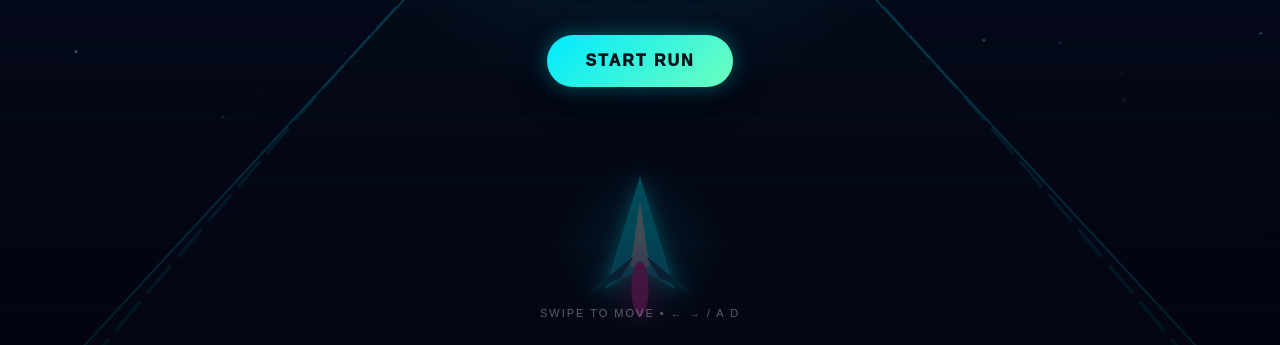
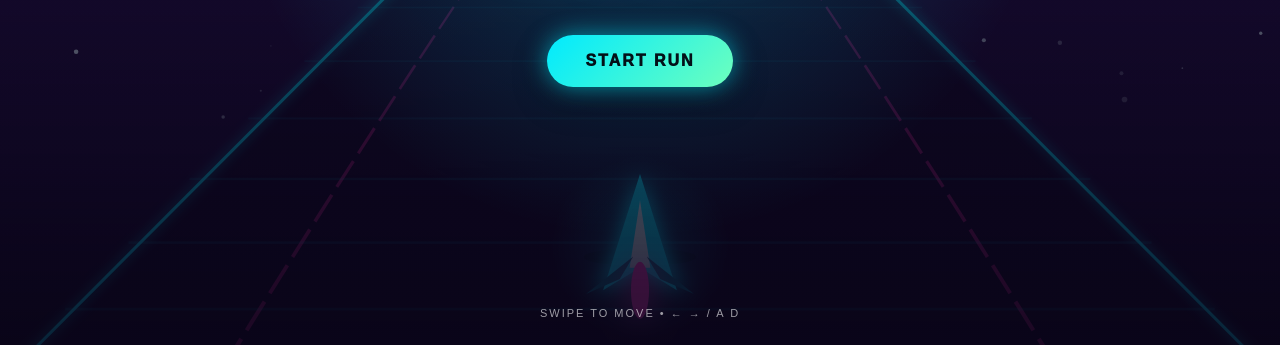
Before and after one commit to SDGames97/Test-version-beerunner, a plain HTML site: page index.html in a window 1280 px wide. Shown: the part 455-800 px from the top of the page. Drawn offline with Linux system fonts and the light colour scheme; animation ran at ten frames a second.

Commit message:
index.html aktualisieren

```diff
--- a/index.html
+++ b/index.html
@@ -4,7 +4,7 @@
 <meta charset="UTF-8">
 <meta name="viewport"
       content="width=device-width,initial-scale=1,maximum-scale=1,user-scalable=no,viewport-fit=cover">
-<meta name="theme-color" content="#050713">
+<meta name="theme-color" content="#0d0926">
 <meta name="apple-mobile-web-app-capable" content="yes">
 <meta name="mobile-web-app-capable" content="yes">
 <title>NEON RUSH</title>
@@ -22,7 +22,7 @@ html,body{
   width:100%;
   height:100%;
   overflow:hidden;
-  background:#050713;
+  background:#0d0926;
   font-family:Arial,Helvetica,sans-serif;
   color:white;
   touch-action:none;
@@ -57,19 +57,19 @@ canvas{
 }
 
 .stat{
-  background:rgba(8,12,30,.62);
-  border:1px solid rgba(255,255,255,.1);
+  background:rgba(20,15,50,.75);
+  border:1px solid rgba(255,255,255,.2);
   backdrop-filter:blur(14px);
   -webkit-backdrop-filter:blur(14px);
   border-radius:18px;
   padding:9px 13px;
-  box-shadow:0 8px 30px rgba(0,0,0,.25);
+  box-shadow:0 8px 30px rgba(0,0,0,.3);
 }
 
 .label{
   font-size:9px;
   letter-spacing:2px;
-  opacity:.5;
+  opacity:.7;
   font-weight:bold;
 }
 
@@ -110,7 +110,7 @@ canvas{
   width:120px;
   height:5px;
   border-radius:99px;
-  background:rgba(255,255,255,.1);
+  background:rgba(255,255,255,.2);
   overflow:hidden;
   display:none;
 }
@@ -130,8 +130,8 @@ canvas{
   justify-content:center;
   flex-direction:column;
   background:
-    radial-gradient(circle at 50% 35%,rgba(0,234,255,.12),transparent 35%),
-    linear-gradient(180deg,rgba(3,5,18,.35),rgba(3,5,18,.78));
+    radial-gradient(circle at 50% 35%,rgba(0,234,255,.25),transparent 50%),
+    linear-gradient(180deg,rgba(15,10,40,.4),rgba(10,5,25,.85));
   pointer-events:auto;
 }
 
@@ -142,16 +142,16 @@ canvas{
   letter-spacing:-5px;
   line-height:.9;
   text-shadow:
-    0 0 10px #00eaff,
-    0 0 40px rgba(0,234,255,.5),
-    8px 8px 0 rgba(255,45,170,.35);
+    0 0 15px #00eaff,
+    0 0 45px rgba(0,234,255,.8),
+    8px 8px 0 rgba(255,45,170,.5);
 }
 
 .subtitle{
   margin-top:15px;
   font-size:12px;
   letter-spacing:5px;
-  opacity:.55;
+  opacity:.8;
 }
 
 button{
@@ -165,7 +165,7 @@ button{
   border-radius:999px;
   background:linear-gradient(135deg,#00eaff,#6dffbd);
   box-shadow:
-    0 0 20px rgba(0,234,255,.35),
+    0 0 25px rgba(0,234,255,.6),
     0 12px 35px rgba(0,0,0,.35);
 }
 
@@ -176,7 +176,7 @@ button:active{
 .hint{
   position:absolute;
   bottom:calc(env(safe-area-inset-bottom) + 26px);
-  opacity:.35;
+  opacity:.6;
   font-size:11px;
   letter-spacing:2px;
 }
@@ -198,7 +198,7 @@ button:active{
 }
 
 .small{
-  opacity:.4;
+  opacity:.6;
   font-size:9px;
   letter-spacing:2px;
   margin-bottom:3px;
@@ -219,8 +219,8 @@ button:active{
   width:42px;
   height:42px;
   border-radius:50%;
-  background:rgba(8,12,30,.62);
-  border:1px solid rgba(255,255,255,.1);
+  background:rgba(20,15,50,.75);
+  border:1px solid rgba(255,255,255,.2);
   color:white;
   font-size:16px;
   pointer-events:auto;
@@ -329,11 +329,6 @@ button:active{
 
 <script>
 "use strict";
-
-/* =========================================================
-   NEON RUSH
-   One-file mobile 3D endless runner
-   ========================================================= */
 
 const canvas = document.getElementById("game");
 const ctx = canvas.getContext("2d", {alpha:false});
@@ -462,7 +457,8 @@ let coins = 0;
 let combo = 0;
 let comboTimer = 0;
 
-let speed = .34;
+/* Startgeschwindigkeit reduziert für bessere Kontrolle */
+let speed = .26;
 let distance = 0;
 
 let playerLane = 1;
@@ -483,12 +479,12 @@ let shake = 0;
 
 /* ---------- Stars ---------- */
 
-for(let i=0;i<100;i++){
+for(let i=0;i<120;i++){
   stars.push({
     x:Math.random(),
     y:Math.random()*.72,
     z:Math.random(),
-    size:Math.random()*2+0.3,
+    size:Math.random()*2.5+0.5,
     speed:Math.random()*.8+.2
   });
 }
@@ -507,16 +503,16 @@ function rand(a,b){
   return a+Math.random()*(b-a);
 }
 
+/* Anpassung der Spuren: Nutzen die komplette Breite der Straße */
 function laneX(lane,z){
   const roadWidth = roadWidthAt(z);
-  return W/2 + (lane-1) * roadWidth * .30;
+  return W/2 + (lane-1) * (roadWidth * .33);
 }
 
+/* Straße erstreckt sich nun über den GANZEN unteren Bildschirmrand (1.00*W) */
 function roadWidthAt(z){
-  const horizon = H*.32;
-  const bottom = H*1.08;
   const p = Math.pow(z,1.35);
-  return lerp(W*.06,W*.88,p);
+  return lerp(W*.08, W*1.0, p);
 }
 
 function yAt(z){
@@ -556,16 +552,15 @@ function spawnObstacle(){
     rot:Math.random()*Math.PI
   });
 
-  /* occasional second obstacle, but never block all lanes */
-  if(Math.random()<.17 && score>400){
+  if(Math.random()<.15 && score>500){
     let lane2=Math.floor(Math.random()*3);
     if(lane2===lane) lane2=(lane2+1)%3;
 
     objects.push({
       type:"obstacle",
       lane:lane2,
-      z:-.04,
-      speed:1.03,
+      z:-.06,
+      speed:1.02,
       rot:Math.random()*Math.PI
     });
   }
@@ -579,7 +574,7 @@ function spawnCoinLine(){
     objects.push({
       type:"coin",
       lane,
-      z:-i*.105,
+      z:-i*.11,
       speed:1,
       spin:Math.random()*Math.PI*2
     });
@@ -605,13 +600,13 @@ function resetGame(){
   combo=0;
   comboTimer=0;
 
-  speed=.34;
+  speed=.26;
   distance=0;
 
   playerLane=1;
   targetLane=1;
 
-  spawnTimer=.4;
+  spawnTimer=.8;
   coinTimer=1;
   powerTimer=7;
 
@@ -780,7 +775,7 @@ function hitTest(o){
 
   const laneDiff=Math.abs(o.lane-playerLane);
 
-  if(laneDiff>.25) return false;
+  if(laneDiff>.28) return false;
 
   return true;
 }
@@ -793,72 +788,62 @@ function update(dt){
 
   gameTime+=dt;
 
-  /* smooth player lane */
   playerLane=lerp(
     playerLane,
     targetLane,
-    Math.min(1,dt*13)
+    Math.min(1,dt*14)
   );
 
   distance+=speed*dt;
 
-  /* speed ramps up */
-  speed += dt*.004;
+  /* Sanfterer Geschwindigkeitsanstieg */
+  speed += dt*.0025;
+  speed=clamp(speed,.26,.75);
 
-  speed=clamp(speed,.34,.9);
-
-  /* score */
   score += dt * (55 + speed*75) * (1 + combo*.08);
 
-  /* combo decay */
   if(comboTimer>0){
     comboTimer-=dt;
-
-    if(comboTimer<=0){
-      combo=0;
-    }
+    if(comboTimer<=0) combo=0;
   }
 
-  /* power timers */
   if(shield>0) shield-=dt;
   if(slow>0) slow-=dt;
 
   if(shield<0) shield=0;
   if(slow<0) slow=0;
 
-  /* spawning */
   spawnTimer-=dt;
   coinTimer-=dt;
   powerTimer-=dt;
 
   const actualSpeed=slow>0?speed*.55:speed;
 
+  /* Erhöhter Spawn-Abstand für faire Reaktionszeiten */
   if(spawnTimer<=0){
     spawnObstacle();
 
     spawnTimer=clamp(
-      .85-actualSpeed*.55,
-      .27,
-      .72
-    ) * rand(.75,1.2);
+      1.1 - actualSpeed*.6,
+      .42,
+      .95
+    ) * rand(.85,1.25);
   }
 
   if(coinTimer<=0){
     spawnCoinLine();
-    coinTimer=rand(1.1,2.2);
+    coinTimer=rand(1.2,2.4);
   }
 
   if(powerTimer<=0){
     if(Math.random()<.65){
       spawnPower();
     }
-
-    powerTimer=rand(8,14);
+    powerTimer=rand(9,15);
   }
 
-  /* objects */
+  /* Objects update */
   for(let i=objects.length-1;i>=0;i--){
-
     const o=objects[i];
 
     o.z += dt * actualSpeed * (o.speed || 1);
@@ -867,83 +852,46 @@ function update(dt){
       o.spin+=dt*7;
     }
 
-    /* collision */
     if(hitTest(o)){
-
       if(o.type==="coin"){
-
         coins++;
-
         combo++;
         comboTimer=1.5;
-
         score += 100 * (1+combo*.15);
-
         sound("coin");
 
         const x=laneX(o.lane,o.z);
         const y=yAt(o.z);
-
         burst(x,y,18,"#ffd84a");
 
         if(combo>=2) showCombo();
-
         objects.splice(i,1);
         continue;
       }
 
       if(o.type==="power"){
-
         if(Math.random()<.5){
           shield=6;
         }else{
           slow=6;
         }
-
         sound("power");
-
-        burst(
-          laneX(o.lane,o.z),
-          yAt(o.z),
-          35,
-          shield>0?"#6dffbd":"#b67cff"
-        );
-
+        burst(laneX(o.lane,o.z), yAt(o.z), 35, shield>0?"#6dffbd":"#b67cff");
         objects.splice(i,1);
         continue;
       }
 
       if(o.type==="obstacle"){
-
         if(shield>0){
-
           shield=0;
-
           sound("power");
-
-          burst(
-            laneX(o.lane,o.z),
-            yAt(o.z),
-            40,
-            "#6dffbd"
-          );
-
+          burst(laneX(o.lane,o.z), yAt(o.z), 40, "#6dffbd");
           score+=300;
-
           shake=10;
-
           objects.splice(i,1);
           continue;
-
         }else{
-
-          burst(
-            laneX(o.lane,o.z),
-            yAt(o.z),
-            45,
-            "#ff3f8e"
-          );
-
+          burst(laneX(o.lane,o.z), yAt(o.z), 45, "#ff3f8e");
           endGame();
           return;
         }
@@ -955,171 +903,141 @@ function update(dt){
     }
   }
 
-  /* particles */
+  /* Particles */
   for(let i=particles.length-1;i>=0;i--){
     const p=particles[i];
-
     p.x+=p.vx*dt*60;
     p.y+=p.vy*dt*60;
-
     p.vy+=.08;
-
     p.life-=dt*2;
-
     if(p.life<=0){
       particles.splice(i,1);
     }
   }
 
   shake*=Math.pow(.001,dt);
-
   updateUI();
 }
 
 /* ---------- Rendering ---------- */
 
 function drawBackground(){
-
+  /* Hellerer & kräftigerer Neon-Hintergrundverlauf */
   const g=ctx.createLinearGradient(0,0,0,H);
-
-  g.addColorStop(0,"#030516");
-  g.addColorStop(.45,"#07132b");
-  g.addColorStop(1,"#02030b");
+  g.addColorStop(0,"#0d0926");
+  g.addColorStop(.4,"#28114b");
+  g.addColorStop(.75,"#1c0c38");
+  g.addColorStop(1,"#090518");
 
   ctx.fillStyle=g;
   ctx.fillRect(0,0,W,H);
 
-  /* moon */
-  const moonX=W*.72;
-  const moonY=H*.22;
-  const moonR=Math.min(W,H)*.065;
+  /* Hellerer Neon-Mond */
+  const moonX=W*.5;
+  const moonY=H*.24;
+  const moonR=Math.min(W,H)*.08;
 
   const mg=ctx.createRadialGradient(
     moonX,moonY,0,
-    moonX,moonY,moonR*2.8
+    moonX,moonY,moonR*3.5
   );
-
-  mg.addColorStop(0,"rgba(0,234,255,.35)");
+  mg.addColorStop(0,"rgba(255,0,128,.5)");
+  mg.addColorStop(.5,"rgba(0,234,255,.25)");
   mg.addColorStop(1,"rgba(0,234,255,0)");
 
   ctx.fillStyle=mg;
   ctx.beginPath();
-  ctx.arc(moonX,moonY,moonR*2.8,0,Math.PI*2);
+  ctx.arc(moonX,moonY,moonR*3.5,0,Math.PI*2);
   ctx.fill();
 
-  ctx.fillStyle="#d8fbff";
+  ctx.fillStyle="#ffffff";
   ctx.beginPath();
   ctx.arc(moonX,moonY,moonR,0,Math.PI*2);
   ctx.fill();
 
-  /* stars */
+  /* Sterne */
   for(const s of stars){
-
     const yy=s.y*H;
-
     const twinkle=.5+.5*Math.sin(gameTime*2*s.speed+s.x*20);
-
-    ctx.globalAlpha=.15+twinkle*.6;
-
-    ctx.fillStyle="#b9f8ff";
-
+    ctx.globalAlpha=.3+twinkle*.7;
+    ctx.fillStyle="#e0f7ff";
     ctx.beginPath();
-
-    ctx.arc(
-      s.x*W,
-      yy,
-      s.size,
-      0,
-      Math.PI*2
-    );
-
+    ctx.arc(s.x*W, yy, s.size, 0, Math.PI*2);
     ctx.fill();
   }
-
   ctx.globalAlpha=1;
 }
 
 function drawCity(){
-
   const horizon=H*.31;
 
-  for(let i=0;i<26;i++){
+  /* Horizont-Glühen */
+  const hGlow = ctx.createLinearGradient(0, horizon-50, 0, horizon);
+  hGlow.addColorStop(0, "rgba(255, 45, 170, 0)");
+  hGlow.addColorStop(1, "rgba(255, 45, 170, 0.45)");
+  ctx.fillStyle = hGlow;
+  ctx.fillRect(0, horizon-50, W, 50);
 
-    const x=(i/26)*W;
-    const width=W/26+2;
-
+  for(let i=0;i<28;i++){
+    const x=(i/28)*W;
+    const width=W/28+2;
     const seed=(i*17)%37;
-
-    const height=25+seed*2.8;
+    const height=30+seed*3.2;
 
     ctx.fillStyle=i%3===0
-      ?"rgba(11,30,55,.95)"
-      :"rgba(7,18,39,.95)";
+      ?"rgba(45,20,80,.95)"
+      :"rgba(25,12,50,.95)";
 
-    ctx.fillRect(
-      x,
-      horizon-height,
-      width,
-      height
-    );
+    ctx.fillRect(x, horizon-height, width, height);
 
-    /* windows */
-    for(let y=horizon-height+8;y<horizon-5;y+=10){
-
-      if((i+y)%3<1.2){
-
-        ctx.fillStyle="rgba(0,234,255,.16)";
-
-        ctx.fillRect(
-          x+width*.28,
-          y,
-          2,
-          3
-        );
+    /* Erhellte Fenster */
+    for(let y=horizon-height+8;y<horizon-5;y+=9){
+      if((i+y)%3<1.4){
+        ctx.fillStyle="rgba(0,234,255,.4)";
+        ctx.fillRect(x+width*.25, y, 3, 4);
       }
     }
   }
 }
 
 function drawRoad(){
-
   const horizon=H*.31;
   const bottom=H*1.08;
 
-  /* road */
+  /* Volle Fahrbahnbreite am unteren Bildrand */
   ctx.beginPath();
-  ctx.moveTo(W/2-W*.035,horizon);
-  ctx.lineTo(W/2+W*.035,horizon);
-  ctx.lineTo(W/2+W*.48,bottom);
-  ctx.lineTo(W/2-W*.48,bottom);
+  ctx.moveTo(W/2-W*.04, horizon);
+  ctx.lineTo(W/2+W*.04, horizon);
+  ctx.lineTo(W/2+W*.52, bottom);
+  ctx.lineTo(W/2-W*.52, bottom);
   ctx.closePath();
 
   const roadGrad=ctx.createLinearGradient(0,horizon,0,bottom);
-
-  roadGrad.addColorStop(0,"#07182b");
-  roadGrad.addColorStop(1,"#050713");
+  roadGrad.addColorStop(0,"#1a0c36");
+  roadGrad.addColorStop(1,"#0a0518");
 
   ctx.fillStyle=roadGrad;
   ctx.fill();
 
-  /* road glow edges */
-  ctx.strokeStyle="rgba(0,234,255,.5)";
-  ctx.lineWidth=2;
+  /* Neon-Außenränder der Straße */
+  ctx.strokeStyle="rgba(0,234,255,.9)";
+  ctx.lineWidth=3;
+  ctx.shadowBlur=12;
+  ctx.shadowColor="#00eaff";
 
   ctx.beginPath();
-  ctx.moveTo(W/2-W*.035,horizon);
-  ctx.lineTo(W/2-W*.48,bottom);
-  ctx.moveTo(W/2+W*.035,horizon);
-  ctx.lineTo(W/2+W*.48,bottom);
+  ctx.moveTo(W/2-W*.04, horizon);
+  ctx.lineTo(W/2-W*.52, bottom);
+  ctx.moveTo(W/2+W*.04, horizon);
+  ctx.lineTo(W/2+W*.52, bottom);
   ctx.stroke();
 
-  /* lane lines */
-  for(const divider of [-.5,.5]){
+  ctx.shadowBlur=0;
 
+  /* Fahrbahnstreifen (Spurtrenner) */
+  for(const divider of [-.33, .33]){
     for(let i=0;i<22;i++){
-
       let z=(i/22 + distance*1.7)%1;
-
       let y1=yAt(z);
       let y2=yAt(Math.min(1,z+.035));
 
@@ -1129,8 +1047,8 @@ function drawRoad(){
       const x1=W/2+divider*rw1;
       const x2=W/2+divider*rw2;
 
-      ctx.strokeStyle="rgba(0,234,255,.28)";
-      ctx.lineWidth=Math.max(1,z*4);
+      ctx.strokeStyle="rgba(255,45,170,.5)";
+      ctx.lineWidth=Math.max(1.5,z*4.5);
 
       ctx.beginPath();
       ctx.moveTo(x1,y1);
@@ -1139,58 +1057,40 @@ function drawRoad(){
     }
   }
 
-  /* perspective road bars */
+  /* Rote Horizontal-Linien (Grid-Effekt) */
   for(let i=0;i<12;i++){
-
     let z=(i/12 + distance*1.25)%1;
     let y=yAt(z);
     let rw=roadWidthAt(z);
 
-    ctx.fillStyle=`rgba(0,234,255,${.02+z*.04})`;
-
-    ctx.fillRect(
-      W/2-rw*.98,
-      y,
-      rw*1.96,
-      Math.max(1,z*3)
-    );
+    ctx.fillStyle=`rgba(0,234,255,${.05+z*.1})`;
+    ctx.fillRect(W/2-rw*.5, y, rw, Math.max(1,z*3));
   }
 }
 
 function drawObstacle(o){
-
   const z=clamp(o.z,0,1.1);
-
   const x=laneX(o.lane,z);
   const y=yAt(z);
-
-  const size=lerp(8,75,z);
+  const size=lerp(8,80,z);
 
   ctx.save();
-
   ctx.translate(x,y-size*.35);
 
-  const glow=ctx.createRadialGradient(
-    0,0,0,
-    0,0,size*1.5
-  );
-
-  glow.addColorStop(0,"rgba(255,45,120,.25)");
+  const glow=ctx.createRadialGradient(0,0,0, 0,0,size*1.5);
+  glow.addColorStop(0,"rgba(255,45,120,.4)");
   glow.addColorStop(1,"rgba(255,45,120,0)");
 
   ctx.fillStyle=glow;
-
   ctx.beginPath();
   ctx.arc(0,0,size*1.5,0,Math.PI*2);
   ctx.fill();
 
-  /* 3D cube */
   ctx.rotate(Math.sin(o.rot)*.08);
 
   const d=size*.28;
 
   ctx.fillStyle="#b91558";
-
   ctx.beginPath();
   ctx.moveTo(-size,-size);
   ctx.lineTo(size,-size);
@@ -1200,7 +1100,6 @@ function drawObstacle(o){
   ctx.fill();
 
   ctx.fillStyle="#ff3f8e";
-
   ctx.beginPath();
   ctx.moveTo(-size,-size);
   ctx.lineTo(-size+d,-size-d);
@@ -1210,7 +1109,6 @@ function drawObstacle(o){
   ctx.fill();
 
   ctx.fillStyle="#77143d";
-
   ctx.beginPath();
   ctx.moveTo(size,-size);
   ctx.lineTo(size+d,-size-d);
@@ -1219,29 +1117,18 @@ function drawObstacle(o){
   ctx.closePath();
   ctx.fill();
 
-  /* neon face */
   ctx.strokeStyle="#ff86b7";
   ctx.lineWidth=Math.max(1,z*3);
-
-  ctx.strokeRect(
-    -size*.65,
-    -size*.65,
-    size*1.3,
-    size*1.3
-  );
+  ctx.strokeRect(-size*.65, -size*.65, size*1.3, size*1.3);
 
   ctx.restore();
 }
 
 function drawCoin(o){
-
   const z=clamp(o.z,0,1.1);
-
   const x=laneX(o.lane,z);
   const y=yAt(z);
-
-  const r=lerp(4,25,z);
-
+  const r=lerp(4,26,z);
   const squash=.25+.75*Math.abs(Math.sin(o.spin));
 
   ctx.save();
@@ -1249,17 +1136,14 @@ function drawCoin(o){
 
   ctx.shadowBlur=25;
   ctx.shadowColor="#ffd84a";
-
   ctx.scale(squash,1);
 
   ctx.fillStyle="#ffd84a";
-
   ctx.beginPath();
   ctx.arc(0,0,r,0,Math.PI*2);
   ctx.fill();
 
   ctx.shadowBlur=0;
-
   ctx.strokeStyle="#fff2a6";
   ctx.lineWidth=Math.max(1,r*.12);
   ctx.stroke();
@@ -1274,39 +1158,28 @@ function drawCoin(o){
 }
 
 function drawPower(o){
-
   const z=clamp(o.z,0,1.1);
-
   const x=laneX(o.lane,z);
   const y=yAt(z);
-
-  const r=lerp(6,29,z);
+  const r=lerp(6,30,z);
 
   ctx.save();
-
   ctx.translate(x,y-r*1.3);
-
   ctx.rotate(gameTime*2);
 
   ctx.shadowBlur=25;
   ctx.shadowColor="#6dffbd";
-
   ctx.strokeStyle="#6dffbd";
   ctx.lineWidth=Math.max(2,r*.12);
 
   ctx.beginPath();
-
   for(let i=0;i<6;i++){
-
     const a=-Math.PI/2+i*Math.PI/3;
-
     const px=Math.cos(a)*r;
     const py=Math.sin(a)*r;
-
     if(i===0)ctx.moveTo(px,py);
     else ctx.lineTo(px,py);
   }
-
   ctx.closePath();
   ctx.stroke();
 
@@ -1317,37 +1190,23 @@ function drawPower(o){
 }
 
 function drawPlayer(){
-
   const x=laneX(playerLane,.92);
   const y=H*.88;
 
   const scale=Math.min(W/430,1.25);
-  const w=34*scale;
-  const h=58*scale;
+  const w=36*scale;
+  const h=60*scale;
 
   ctx.save();
-
   ctx.translate(x,y);
 
-  /* shadow */
   ctx.fillStyle="rgba(0,0,0,.5)";
   ctx.beginPath();
   ctx.ellipse(0,8,w*1.25,9,0,0,Math.PI*2);
   ctx.fill();
 
-  /* glow */
-  const glow=ctx.createRadialGradient(
-    0,0,0,
-    0,0,w*2
-  );
-
-  glow.addColorStop(
-    0,
-    shield>0
-      ?"rgba(109,255,189,.35)"
-      :"rgba(0,234,255,.3)"
-  );
-
+  const glow=ctx.createRadialGradient(0,0,0, 0,0,w*2);
+  glow.addColorStop(0, shield>0 ?"rgba(109,255,189,.4)" :"rgba(0,234,255,.35)");
   glow.addColorStop(1,"rgba(0,234,255,0)");
 
   ctx.fillStyle=glow;
@@ -1355,10 +1214,8 @@ function drawPlayer(){
   ctx.arc(0,0,w*2,0,Math.PI*2);
   ctx.fill();
 
-  /* ship */
-  ctx.shadowBlur=18;
+  ctx.shadowBlur=20;
   ctx.shadowColor=shield>0?"#6dffbd":"#00eaff";
-
   ctx.fillStyle=shield>0?"#6dffbd":"#00eaff";
 
   ctx.beginPath();
@@ -1369,9 +1226,7 @@ function drawPlayer(){
   ctx.closePath();
   ctx.fill();
 
-  /* center */
   ctx.fillStyle="#d9ffff";
-
   ctx.beginPath();
   ctx.moveTo(0,-h*.65);
   ctx.lineTo(w*.23,h*.25);
@@ -1379,9 +1234,7 @@ function drawPlayer(){
   ctx.closePath();
   ctx.fill();
 
-  /* wings */
   ctx.fillStyle="#08748a";
-
   ctx.beginPath();
   ctx.moveTo(-w*.15,h*.1);
   ctx.lineTo(-w*1.2,h*.6);
@@ -1396,10 +1249,8 @@ function drawPlayer(){
   ctx.closePath();
   ctx.fill();
 
-  /* engine */
   ctx.shadowBlur=30;
   ctx.shadowColor="#ff45c8";
-
   ctx.fillStyle="#ff45c8";
 
   ctx.beginPath();
@@ -1410,29 +1261,16 @@ function drawPlayer(){
 }
 
 function drawParticles(){
-
   for(const p of particles){
-
     ctx.globalAlpha=Math.max(0,p.life);
-
     ctx.fillStyle=p.color;
-
     ctx.shadowBlur=10;
     ctx.shadowColor=p.color;
 
     ctx.beginPath();
-
-    ctx.arc(
-      p.x,
-      p.y,
-      p.size*p.life,
-      0,
-      Math.PI*2
-    );
-
+    ctx.arc(p.x, p.y, p.size*p.life, 0, Math.PI*2);
     ctx.fill();
   }
-
   ctx.globalAlpha=1;
   ctx.shadowBlur=0;
 }
@@ -1440,25 +1278,19 @@ function drawParticles(){
 /* ---------- Main Render ---------- */
 
 function render(){
-
   ctx.save();
 
   if(shake>.2){
-    ctx.translate(
-      rand(-shake,shake),
-      rand(-shake,shake)
-    );
+    ctx.translate(rand(-shake,shake), rand(-shake,shake));
   }
 
   drawBackground();
   drawCity();
   drawRoad();
 
-  /* far to near */
   const sorted=[...objects].sort((a,b)=>a.z-b.z);
 
   for(const o of sorted){
-
     if(o.type==="obstacle"){
       drawObstacle(o);
     }else if(o.type==="coin"){
@@ -1477,12 +1309,7 @@ function render(){
 /* ---------- Loop ---------- */
 
 function loop(now){
-
-  const dt=Math.min(
-    .035,
-    (now-lastTime)/1000 || 0
-  );
-
+  const dt=Math.min(.035, (now-lastTime)/1000 || 0);
   lastTime=now;
 
   update(dt);
@@ -1495,18 +1322,12 @@ requestAnimationFrame(loop);
 
 /* ---------- Buttons ---------- */
 
-document.getElementById("startBtn")
-  .addEventListener("click",startGame);
+document.getElementById("startBtn").addEventListener("click",startGame);
+document.getElementById("againBtn").addEventListener("click",startGame);
+pauseBtn.addEventListener("click",togglePause);
+document.getElementById("resumeBtn").addEventListener("click",togglePause);
 
-document.getElementById("againBtn")
-  .addEventListener("click",startGame);
-
-pauseBtn.addEventListener("click",togglePause);
-
-document.getElementById("resumeBtn")
-  .addEventListener("click",togglePause);
-
-/* ---------- Prevent unwanted mobile behavior ---------- */
+/* ---------- Mobile fixes ---------- */
 
 document.addEventListener("touchmove",e=>{
   if(running){
@@ -1522,10 +1343,7 @@ document.addEventListener("dblclick",e=>{
   e.preventDefault();
 });
 
-/* ---------- Initial ---------- */
-
 updateUI();
-
 </script>
 </body>
 </html>
```
